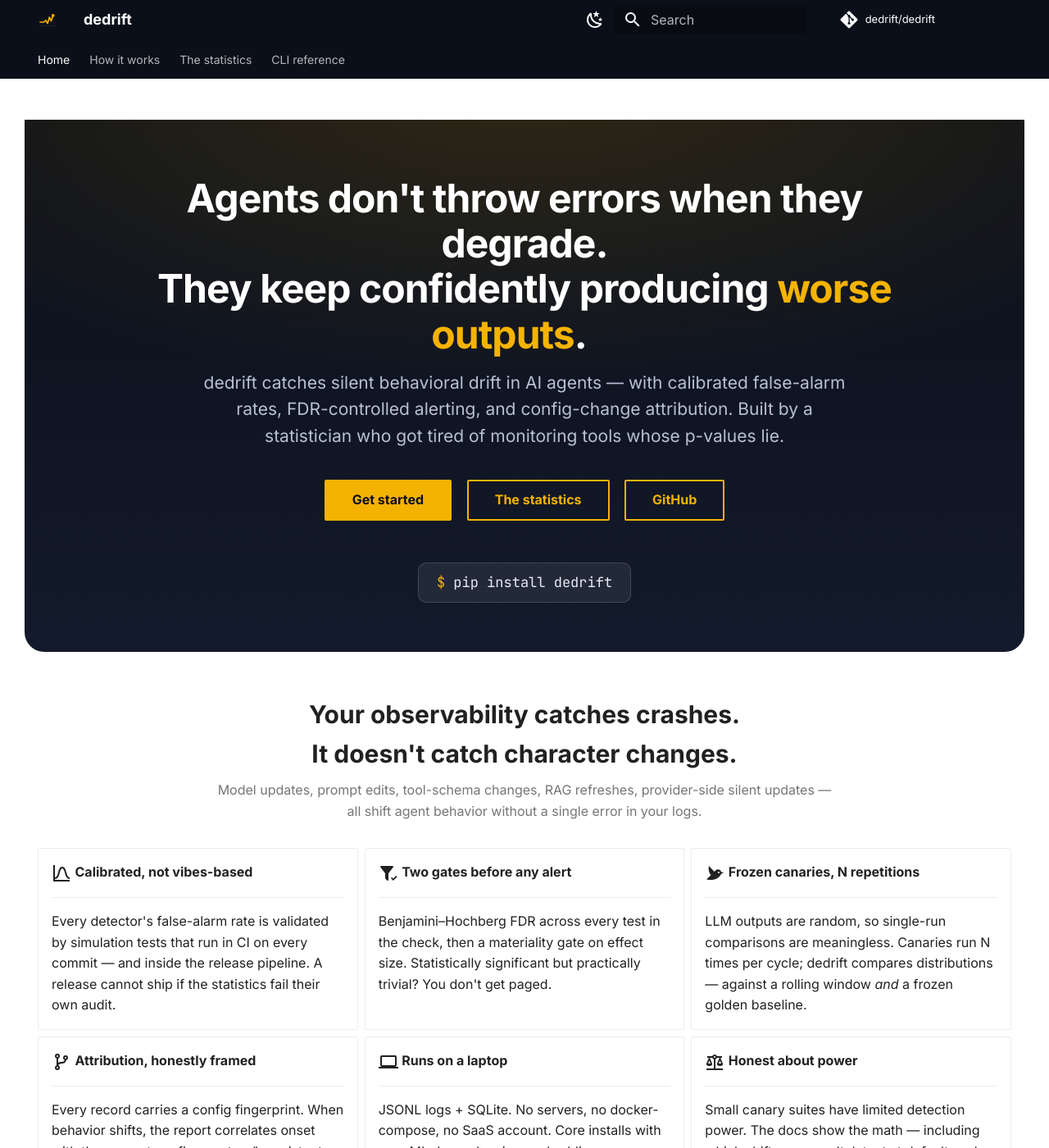
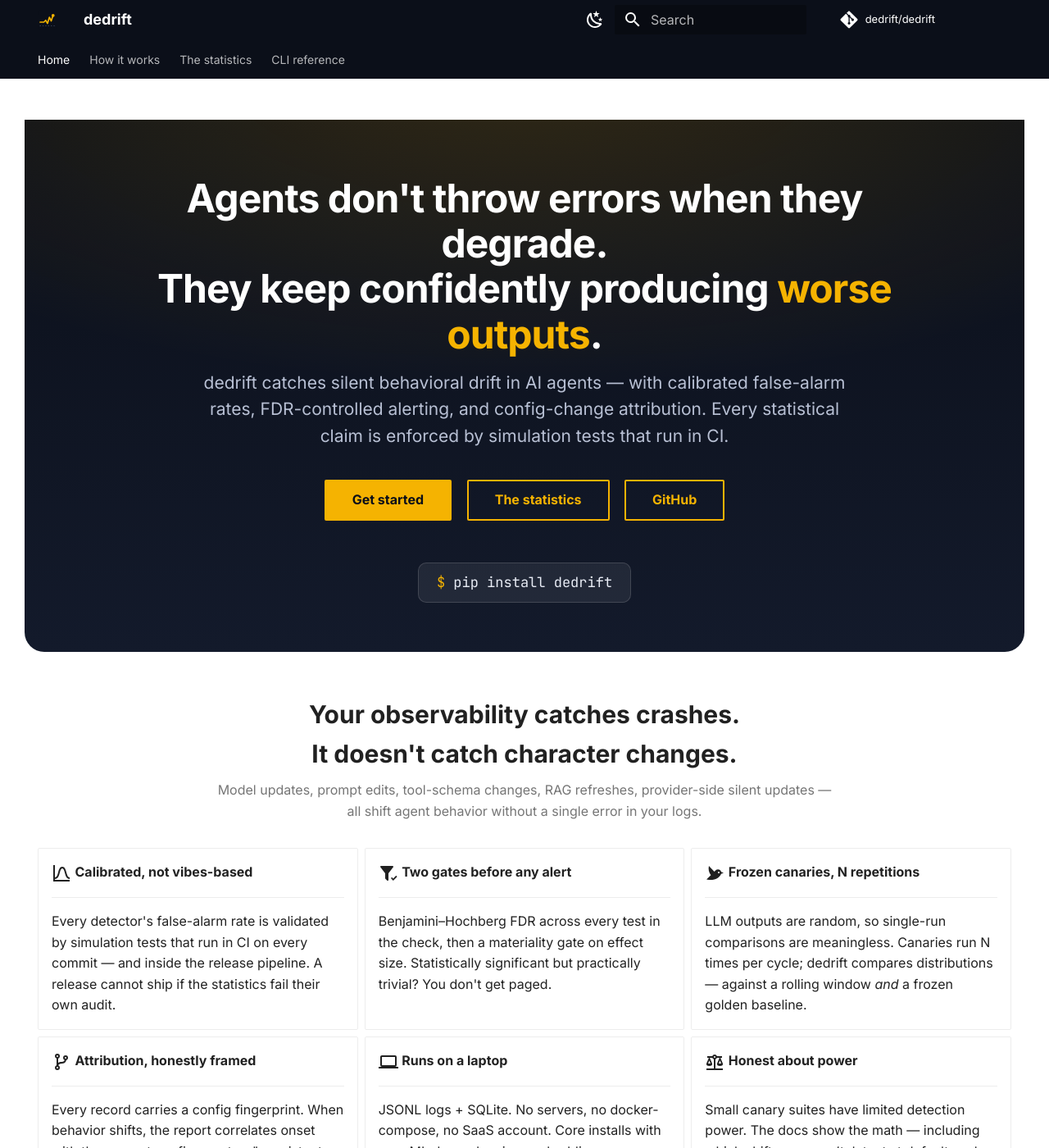
Before and after one commit to dedrift/dedrift, an MkDocs documentation site: the page built from docs/index.md, in a window 1280 px wide and 1400 px high. Shown: the whole window at 82% size. Built offline with MkDocs 1.6.1 and Material for MkDocs 9.7.7, drawn with Linux system fonts in a browser that asks for light colours; comment, search, counter and statistics services are not loaded.

Commit message:
docs: drop hero permalink anchor; factual credibility line in sub

```diff
--- a/docs/index.md
+++ b/docs/index.md
@@ -13,7 +13,7 @@
 <p class="dd-sub">
 dedrift catches silent behavioral drift in AI agents — with calibrated
 false-alarm rates, FDR-controlled alerting, and config-change attribution.
-Built by a statistician who got tired of monitoring tools whose p-values lie.
+Every statistical claim is enforced by simulation tests that run in CI.
 </p>
 
 [Get started](#try-it-in-two-minutes){ .md-button .md-button--primary }
--- a/docs/stylesheets/extra.css
+++ b/docs/stylesheets/extra.css
@@ -65,6 +65,9 @@
 }
 .dd-hero .dd-pip span { color: var(--dd-accent); }
 
+/* no permalink anchors in the hero */
+.dd-hero .headerlink { display: none; }
+
 /* ---------- terminal demo ---------- */
 .dd-terminal {
   background: var(--dd-ink);
```
